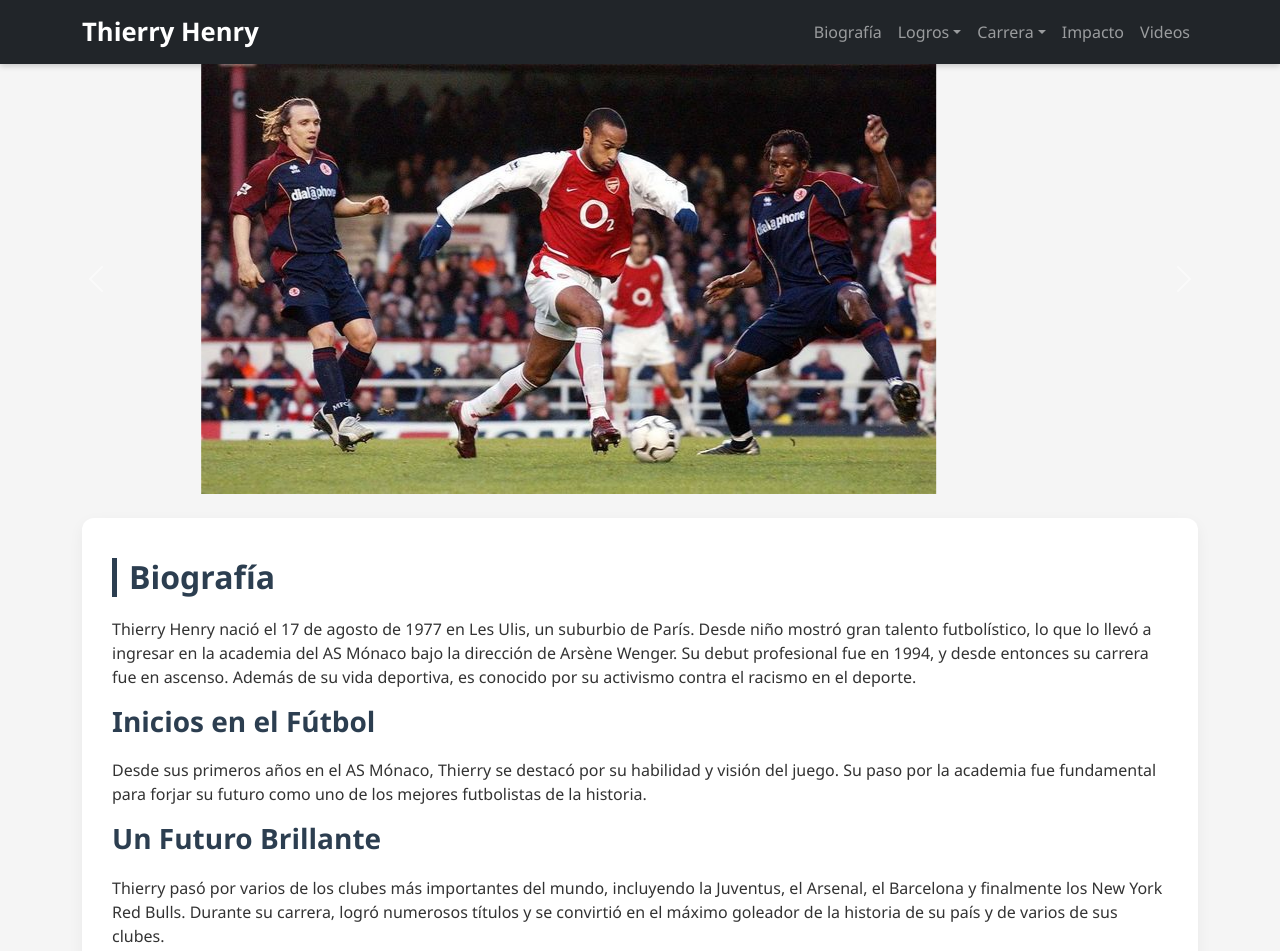
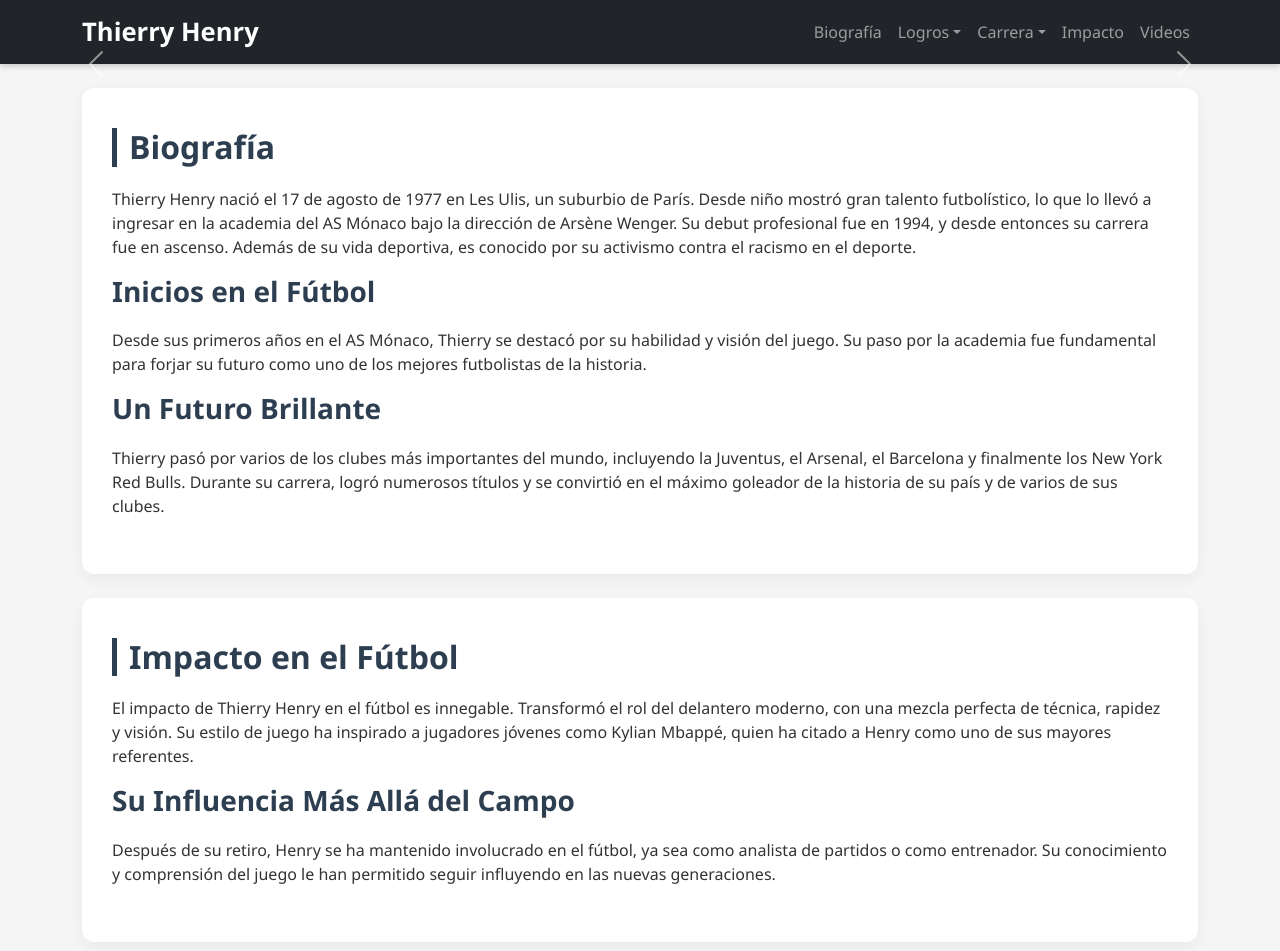
Before and after one commit to ElvisSantos11/Henrryyy14web, a plain HTML site: page index.html in a window 1280 px wide. Shown: the top 951 px of the page. Drawn offline with nearby package versions, Linux system fonts and the light colour scheme; files that its build step writes are made by us from their sources.

Commit message:
Add files via upload

```diff
--- a/index.html
+++ b/index.html
@@ -49,9 +49,6 @@
   <!-- Carrusel de imágenes -->
   <div id="carouselHenry" class="carousel slide" data-bs-ride="carousel">
     <div class="carousel-inner text-center">
-      <div class="carousel-item active">
-        <img src="img/11666eb960812753958a8be77b568a96.jpg" class="d-inline-block img-500" alt="Thierry Henry jugando">
-      </div>
       <div class="carousel-item">
         <img src="img/7d245667e55845474ce1fcc7e10cceb3.jpg" class="d-inline-block img-500" alt="Thierry Henry celebrando">
       </div>
```
